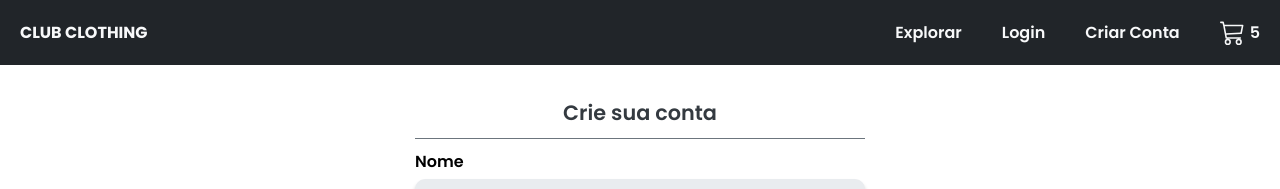
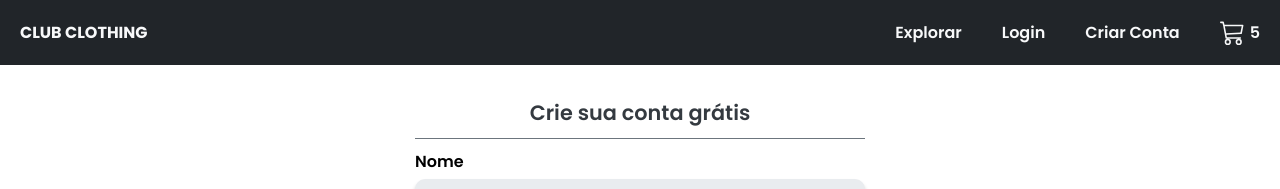
Before and after one commit to nilsondev90/ecommerce-web, a React (Create React App) app: page /sign-up in a window 1280 px wide. Shown: the top 189 px of the page. Built offline with nearby package versions, Linux system fonts and the light colour scheme; no server answers.

Commit message:
feat:add gratis in SignUp Page

```diff
--- a/src/pages/sig-up/sign-up.page.tsx
+++ b/src/pages/sig-up/sign-up.page.tsx
@@ -45,7 +45,7 @@ const SignUpPage = () => {
 
             <SignUpContainer>
                 <SignUpContent>
-                    <SignUpHeadLine>Crie sua conta</SignUpHeadLine>
+                    <SignUpHeadLine>Crie sua conta grátis</SignUpHeadLine>
 
                     <SignUpInputContainer>
                         <p>Nome</p>
```
